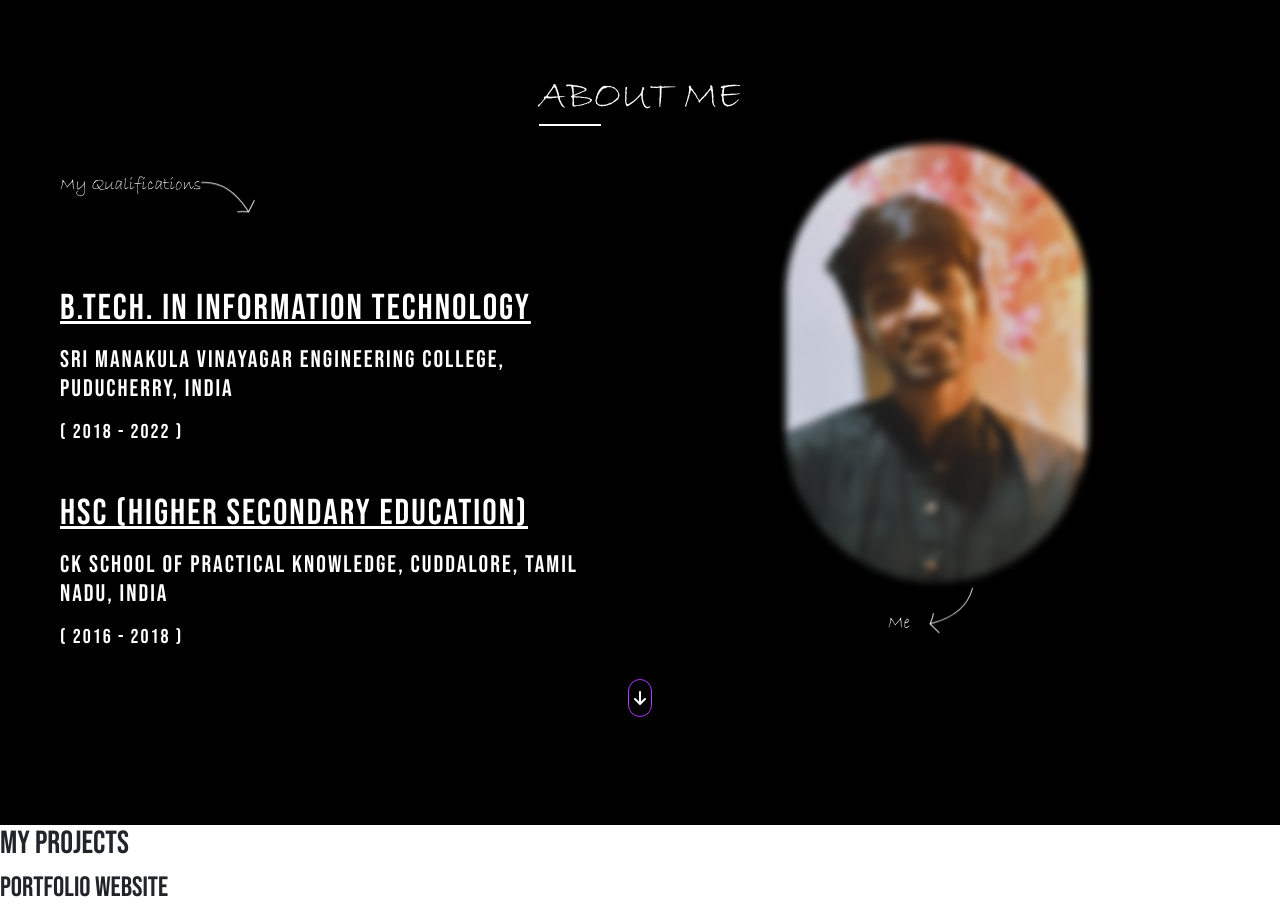
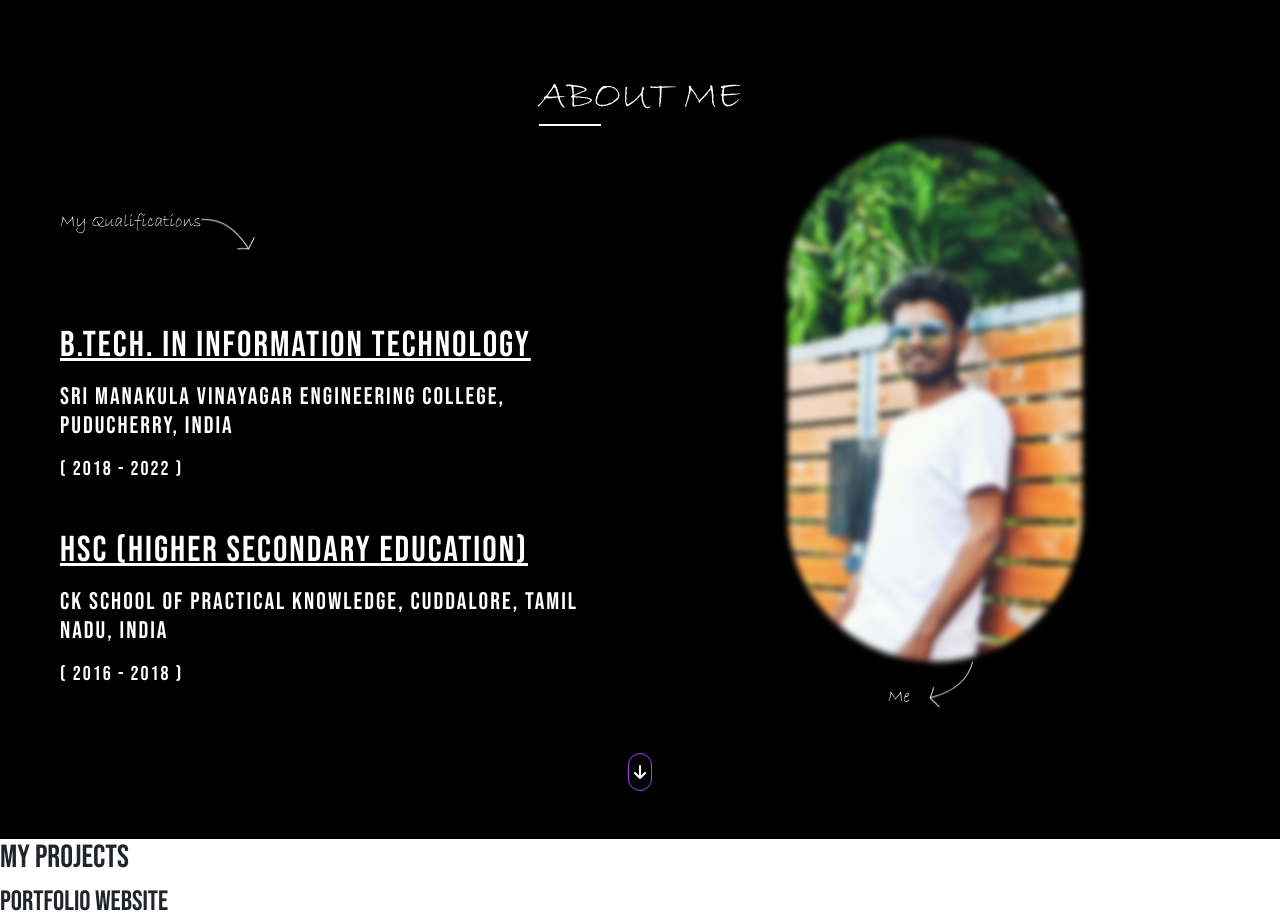
Before and after one commit to MrGokul27/my-portfolio, a React (Create React App) app: page / in a window 1280 px wide. Shown: the part 860-1775 px from the top of the page. Built offline with nearby package versions, Linux system fonts and the light colour scheme.

Commit message:
about us updated.

```diff
--- a/src/components/About.jsx
+++ b/src/components/About.jsx
@@ -44,7 +44,7 @@ const About = () => {
           </div>
           <div className="col-md-6">
             <div className="text-center">
-              <img src={myImageAbout} alt="" className="img-fluid" />
+              <img src={myImageAbout} alt="" className="img-fluid blur-image" />
             </div>
             <div className="text-center">
               <p className="about-style-txt bradleyHand">
--- a/src/css/about.css
+++ b/src/css/about.css
@@ -81,4 +81,14 @@
   background-color: #fff;
   animation: underlineAnimation 5s ease-in-out infinite;
 }
+
+.blur-image {
+  filter: blur(3px);
+  transition: filter 0.3s ease;
+}
+
+.blur-image:hover {
+  filter: blur(0);
+}
+
 /* *********************** */
```
Also changed, not shown: src/images/myImageAbout.png.
